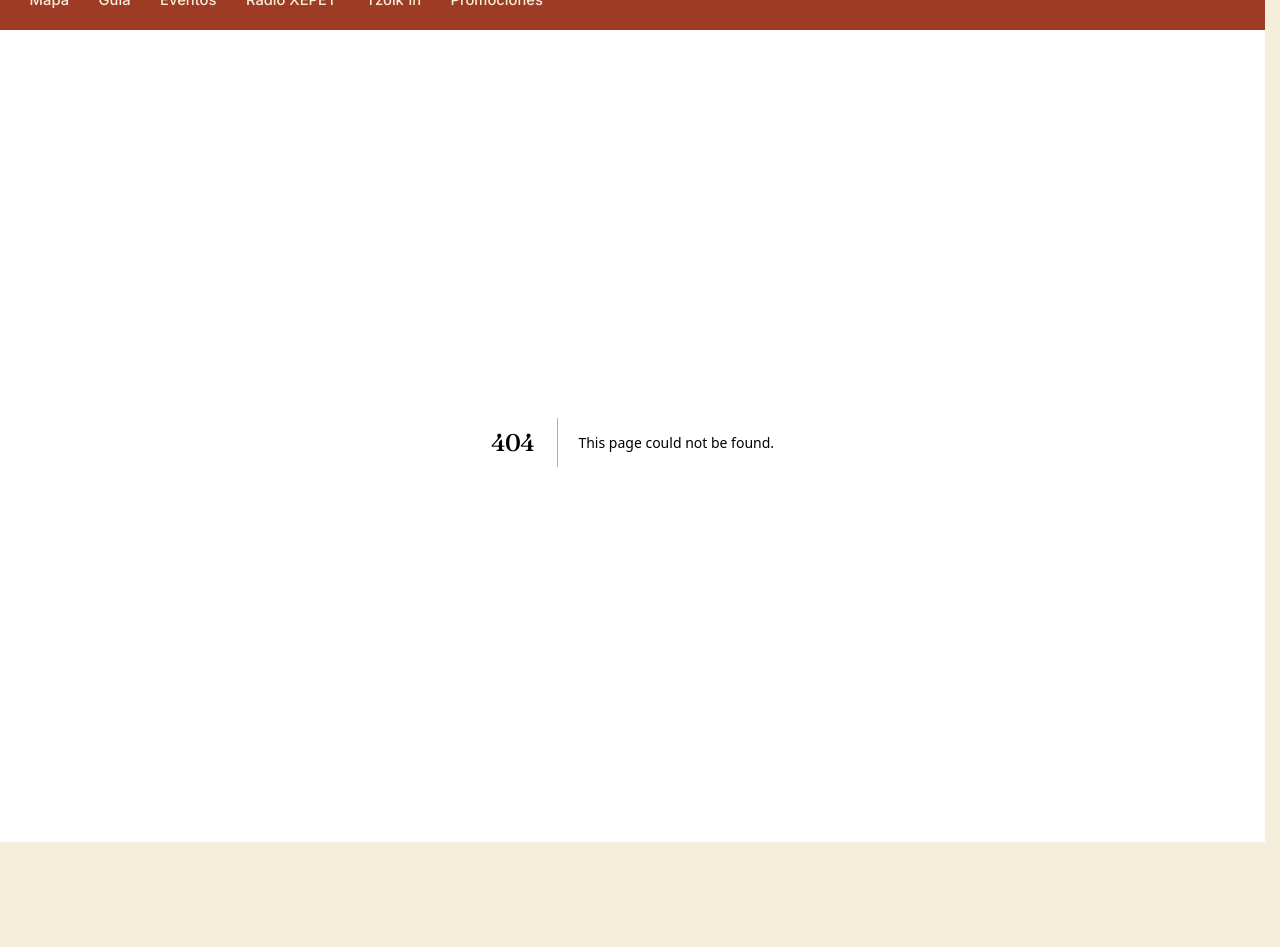
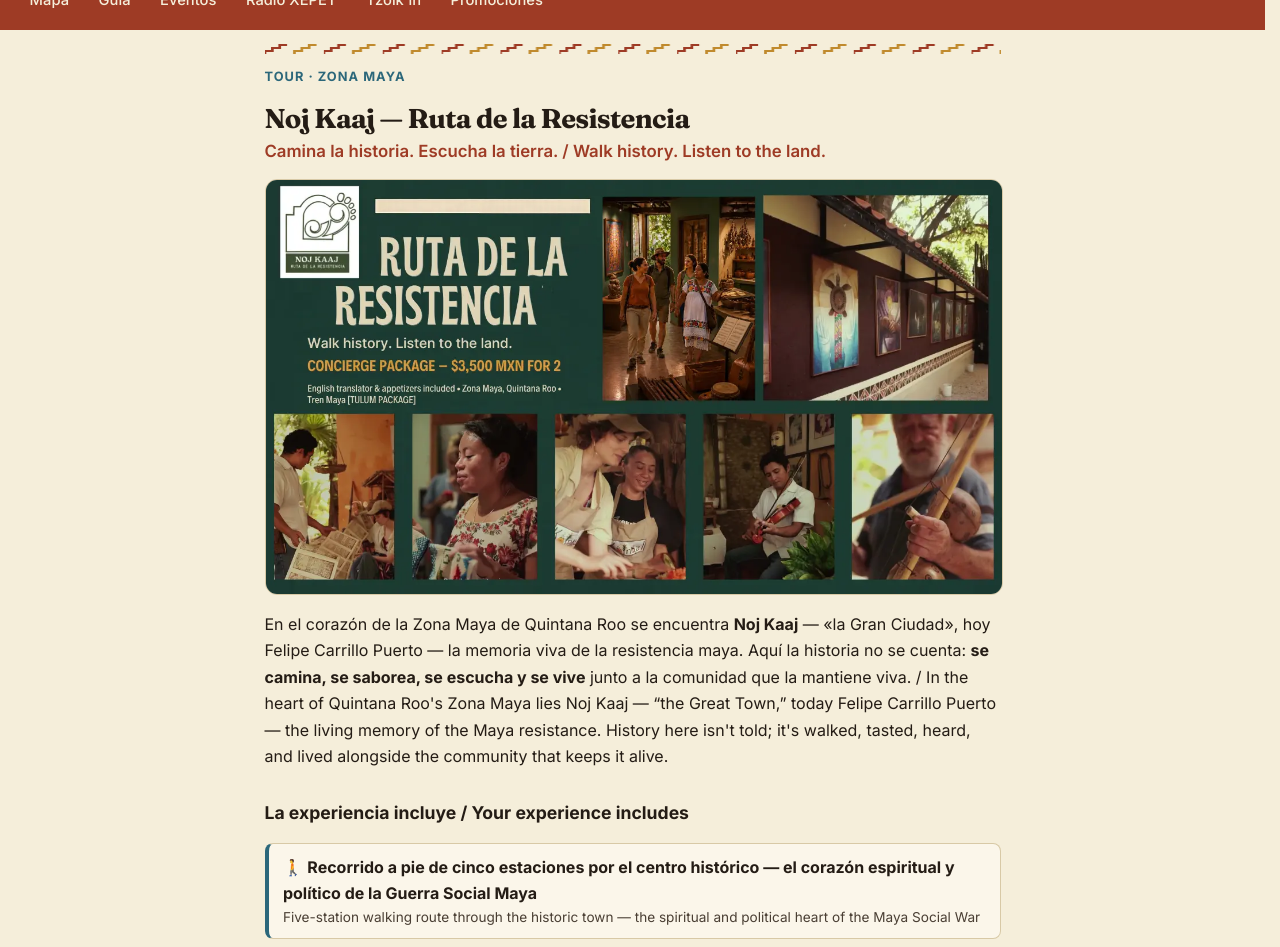
Before and after one commit to Red-Running-Horse/FCPqrooDirectoryServices, a Next.js app: page /tours/noj-kaaj in a window 1280 px wide. Before the commit this address had no page. Shown: the part 40-987 px from the top of the page. Before the commit the page ends 882 px from the top, so only its background shows below. Built offline with nearby package versions, Linux system fonts and the light colour scheme.

Commit message:
Noj Kaaj showcase page

```diff
--- a/app/tours/noj-kaai/page.js
+++ /dev/null
@@ -1 +0,0 @@
-mv public/promo/nojkaaj_resistance_tour_1280_720.webp public/img/ 2>/dev/null || mv public/promo/NojKaaj_resistance_tour_1280_720.webp public/img/nojkaaj_resistance_tour_1280_720.webp
--- /dev/null
+++ b/app/tours/noj-kaaj/page.js
@@ -0,0 +1,128 @@
+import GrecaBand from "../../greca";
+
+export const metadata = {
+  title: "Noj Kaaj — Ruta de la Resistencia",
+  description:
+    "Caminata histórica de 5 estaciones por Felipe Carrillo Puerto: comida tradicional maya, arte, música y testimonios. $3,500 MXN por 2 personas. / Five-station historical walking tour in Felipe Carrillo Puerto.",
+};
+
+const h1 = { fontFamily: "var(--font-heading)", fontSize: "1.7rem", margin: "1rem 0 0.25rem" };
+const eyebrow = {
+  fontSize: "0.8rem", fontWeight: 700, letterSpacing: "0.08em", textTransform: "uppercase",
+  color: "var(--turquoise)", margin: "0.75rem 0 0",
+};
+const tagline = { fontSize: "1.05rem", fontWeight: 600, color: "var(--terracotta)", margin: "0.2rem 0 0.8rem" };
+const infoBox = {
+  background: "var(--cream)", border: "1px solid var(--sand-line)",
+  borderRadius: "10px", padding: "0.9rem 1rem", margin: "1rem 0",
+};
+const h2 = { fontSize: "1.1rem", marginTop: "1.8rem" };
+const btnPrimary = {
+  display: "inline-block", background: "var(--jungle)", color: "#fff", fontWeight: 600,
+  textDecoration: "none", padding: "0.7rem 1.4rem", borderRadius: "8px",
+};
+const btnGhost = {
+  display: "inline-block", background: "transparent", color: "var(--turquoise)",
+  border: "2px solid var(--turquoise)", fontWeight: 600, textDecoration: "none",
+  padding: "0.6rem 1.2rem", borderRadius: "8px",
+};
+
+const INCLUDES = [
+  { icon: "🚶", es: "Recorrido a pie de cinco estaciones por el centro histórico — el corazón espiritual y político de la Guerra Social Maya", en: "Five-station walking route through the historic town — the spiritual and political heart of the Maya Social War" },
+  { icon: "🥘", es: "Preparación de comida tradicional maya — observa y saborea platillos auténticos hechos por manos locales", en: "Traditional Maya food preparation — watch and taste authentic dishes made by local hands" },
+  { icon: "🎨", es: "Recorrido de arte — murales y arte maya contemporáneo que continúan la historia", en: "Art tour — murals and contemporary Maya artwork carrying the story forward" },
+  { icon: "🎵", es: "Historia musical — los sonidos de la resistencia, de los ritmos ancestrales a las voces mayas de hoy", en: "Music history — the sounds of resistance, from ancestral rhythms to today's Maya voices" },
+  { icon: "🗣️", es: "Traductor de inglés incluido — no te pierdas ni una palabra de los testimonios", en: "English translator included — never miss a word of the testimonies" },
+  { icon: "🍽️", es: "Botanas tradicionales incluidas", en: "Traditional appetizers included" },
+  { icon: "🚕", es: "Recogida en la estación del Tren Maya — al llegar, nosotros nos encargamos de todo", en: "Pickup from the Felipe Carrillo Puerto Tren Maya station — once you arrive, we take care of everything" },
+];
+
+export default function NojKaajTour() {
+  return (
+    <main style={{ maxWidth: "46rem", margin: "0 auto", padding: "0 1rem 4rem", lineHeight: 1.65 }}>
+      <GrecaBand />
+      <p style={eyebrow}>Tour · Zona Maya</p>
+      <h1 style={h1}>Noj Kaaj — Ruta de la Resistencia</h1>
+      <p style={tagline}>Camina la historia. Escucha la tierra. / Walk history. Listen to the land.</p>
+
+      {/* eslint-disable-next-line @next/next/no-img-element */}
+      <img
+        src="/img/nojkaaj_resistance_tour_1280_720.webp"
+        alt="Noj Kaaj — Ruta de la Resistencia"
+        style={{ width: "100%", borderRadius: "12px", display: "block", border: "1px solid var(--sand-line)" }}
+      />
+
+      <p style={{ marginTop: "1rem" }}>
+        En el corazón de la Zona Maya de Quintana Roo se encuentra <strong>Noj Kaaj</strong> — «la
+        Gran Ciudad», hoy Felipe Carrillo Puerto — la memoria viva de la resistencia maya. Aquí la
+        historia no se cuenta: <strong>se camina, se saborea, se escucha y se vive</strong> junto a
+        la comunidad que la mantiene viva. / In the heart of Quintana Roo&apos;s Zona Maya lies Noj
+        Kaaj — &ldquo;the Great Town,&rdquo; today Felipe Carrillo Puerto — the living memory of the
+        Maya resistance. History here isn&apos;t told; it&apos;s walked, tasted, heard, and lived
+        alongside the community that keeps it alive.
+      </p>
+
+      <h2 style={h2}>La experiencia incluye / Your experience includes</h2>
+      <ul style={{ listStyle: "none", padding: 0, display: "grid", gap: "0.55rem" }}>
+        {INCLUDES.map((item) => (
+          <li
+            key={item.es}
+            style={{
+              background: "var(--cream)", border: "1px solid var(--sand-line)",
+              borderLeft: "4px solid var(--turquoise)", borderRadius: "8px", padding: "0.6rem 0.9rem",
+            }}
+          >
+            {item.icon} <strong>{item.es}</strong>
+            <div style={{ fontSize: "0.85rem", color: "var(--charcoal-soft)" }}>{item.en}</div>
+          </li>
+        ))}
+      </ul>
+
+      <div style={infoBox}>
+        <p style={{ margin: "0.2rem 0", fontSize: "1.05rem" }}>
+          💲 <strong>$3,500 MXN — paquete para 2 personas / package for 2 people</strong>
+        </p>
+        <p style={{ margin: "0.2rem 0" }}>⏱️ ~3–4 horas / hours</p>
+        <p style={{ margin: "0.2rem 0" }}>📍 Felipe Carrillo Puerto, Quintana Roo — Zona Maya</p>
+        <p style={{ margin: "0.2rem 0" }}>📅 Reservación mínima 3 días antes / Book at least 3 days in advance</p>
+        <p style={{ margin: "0.2rem 0", fontSize: "0.9rem", color: "var(--charcoal-soft)" }}>
+          💛 Cada peso apoya directamente a familias locales y la preservación cultural. /
+          Every peso directly supports local families and cultural preservation.
+        </p>
+      </div>
+
+      <h2 style={h2}>Cómo llegar / Getting here</h2>
+      <p>
+        Felipe Carrillo Puerto es atendido por el <strong>Tren Maya</strong>. Según el horario
+        actual: salida de Tulum 10:45 (llegada 12:07) y regreso desde FCP 18:40 (llegada a Tulum
+        20:02). Los boletos los compras directamente en{" "}
+        <a href="https://reservas.ventaboletostrenmaya.com.mx" target="_blank" rel="noopener noreferrer">
+          reservas.ventaboletostrenmaya.com.mx
+        </a>{" "}
+        — ~24–102.50 MXN por persona por trayecto (≈200–400 MXN ida y vuelta para dos, según clase).
+        <strong> Verifica los horarios en el portal oficial antes de tu viaje</strong> — pueden
+        cambiar. Te enviamos nuestros horarios recomendados, el punto de encuentro del taxi y todos
+        los detalles después de reservar. / Fares typically run 24–102.50 MXN per person each way;
+        please verify train times on the official portal before your trip — schedules can change.
+      </p>
+      <p style={{ color: "var(--charcoal-soft)" }}>
+        💰 Costo total estimado para dos: ~$3,700–3,900 MXN (paquete + boletos de tren). /
+        Estimated total for two: ~$3,700–3,900 MXN (package + train tickets).
+      </p>
+
+      <h2 style={h2}>Bueno saber / Good to know</h2>
+      <p>
+        👟 Calzado cómodo y protección solar recomendados · Recorrido a pie / Comfortable walking
+        shoes and sun protection recommended · Walking route
+      </p>
+
+      <div style={{ marginTop: "1.6rem", display: "flex", gap: "0.6rem", flexWrap: "wrap" }}>
+        {/* TODO: replace with the real booking link (WhatsApp or Facebook) */}
+        <a href="https://www.instagram.com/nojkaajrutadelaresistencia" target="_blank" rel="noopener noreferrer" style={btnPrimary}>
+          📩 Reserva tu fecha / Message us to reserve
+        </a>
+        <a href="/?lugar=noj-kaaj-ruta-de-la-resistencia" style={btnGhost}>Ver en el mapa / View on map</a>
+      </div>
+    </main>
+  );
+}
```
Also changed, not shown: public/img/nojkaaj_resistance_tour_1280_720.webp (renamed from public/img/NojKaaj_resistance_tour_1280_720.webp).
